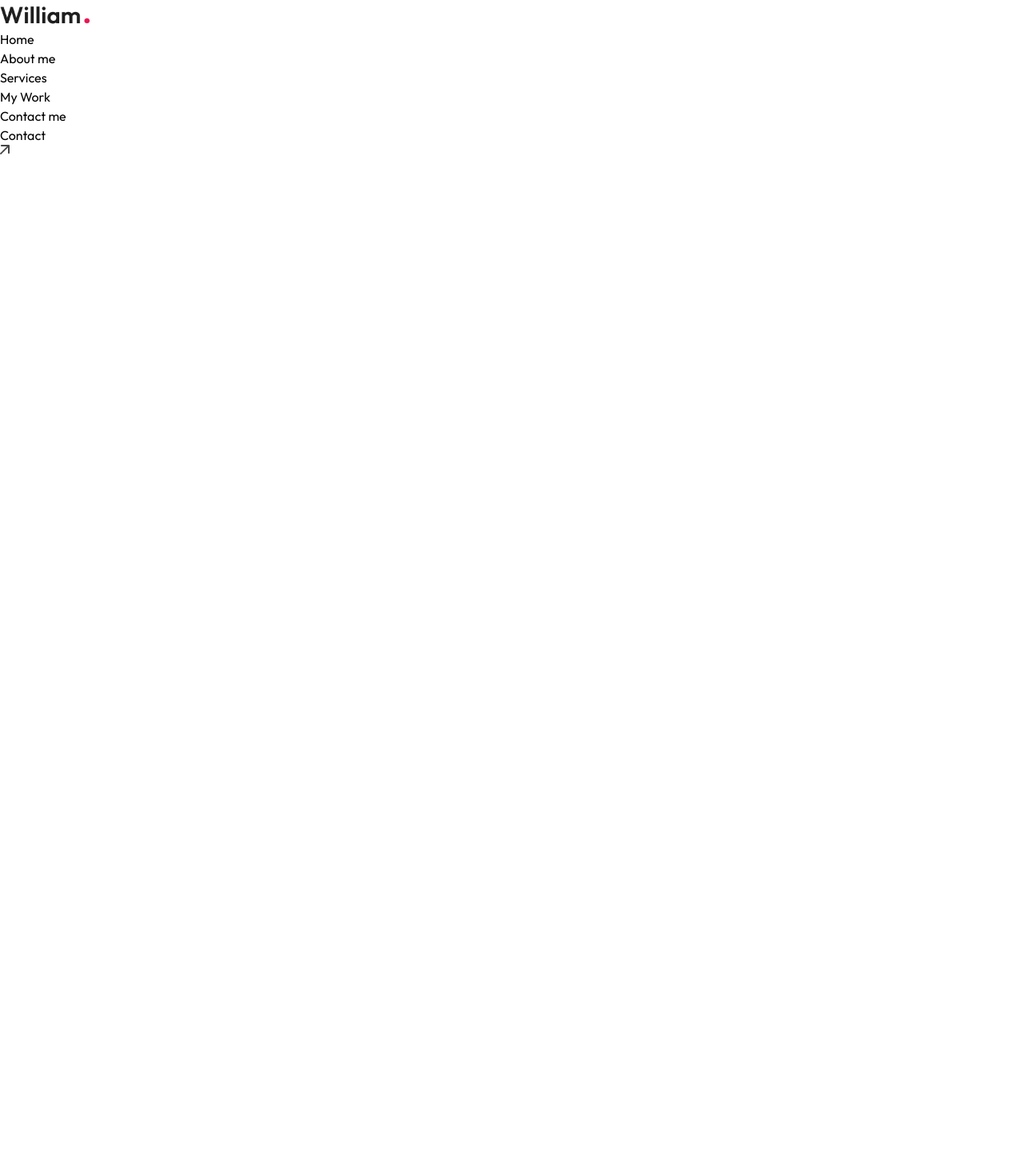
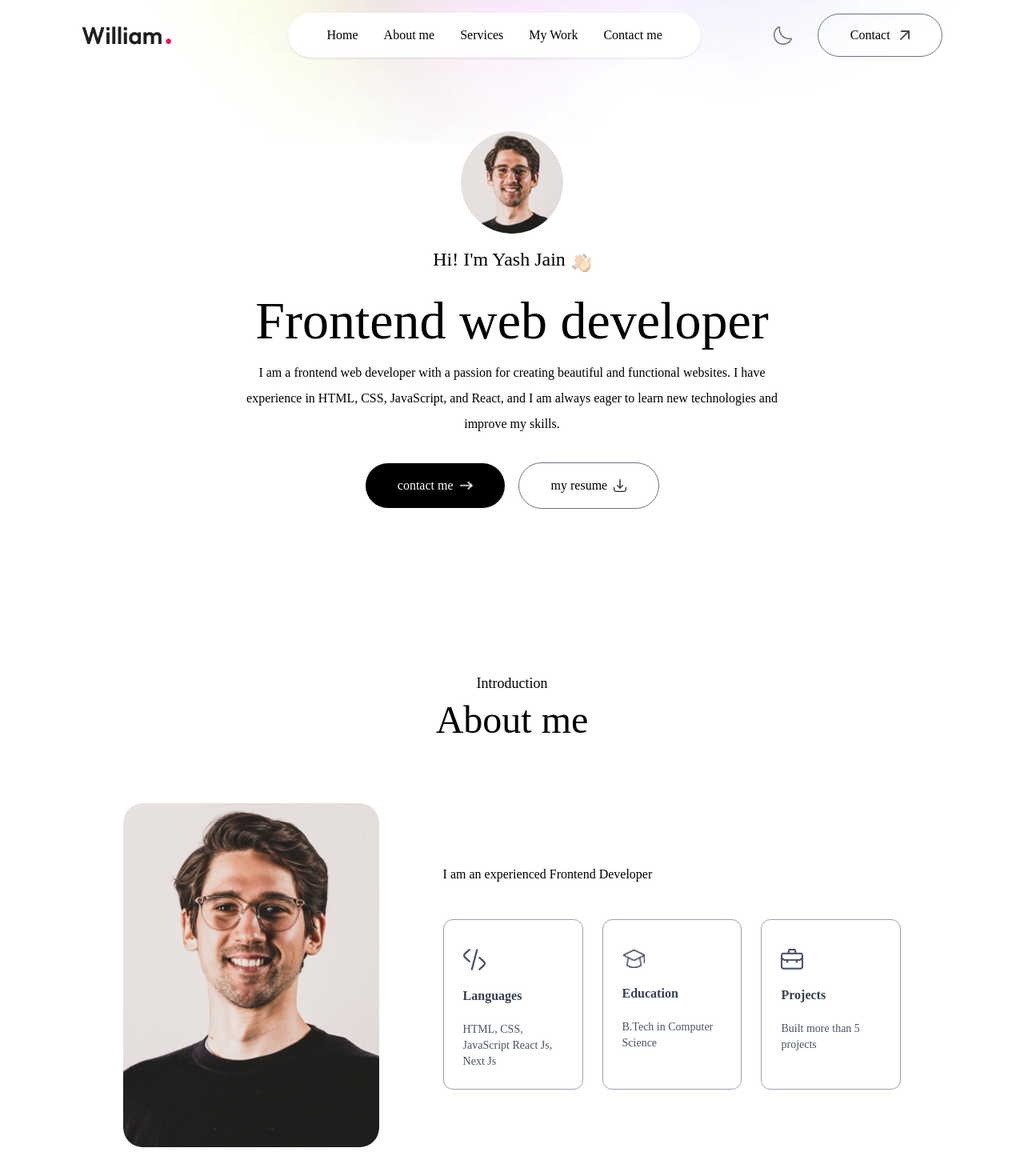
Before and after one commit to yashj29/Portfolio, a Next.js app: page / in a window 1280 px wide. Shown: the top 1470 px of the page at 80% size. Before the commit the page ends 800 px from the top, so only its background shows below. Built offline with nearby package versions, Linux system fonts and the light colour scheme; a web font is replaced by a local one.

Commit message:
Navbar and Header Completed

```diff
--- a/app/globals.css
+++ b/app/globals.css
@@ -1,5 +1,5 @@
 @import "tailwindcss";
 
 *{
-  font-family: Outfit;
+  font-family: Ovo sans-serif;
 }
--- a/app/layout.js
+++ b/app/layout.js
@@ -18,9 +18,9 @@ export const metadata = {
 
 export default function RootLayout({ children }) {
   return (
-    <html lang="en">
+    <html lang="en" className="scroll-smooth">
       <body
-        className={`${outfit.className} ${ovo.className} antialiased`}
+        className={`${outfit.className} ${ovo.className} antialiased leading-8 overflow-x-hidden`}
       >
         {children}
       </body>
--- a/app/page.js
+++ b/app/page.js
@@ -1,10 +1,14 @@
 'use client'
+import About from "@/components/About";
+import Header from "@/components/Header";
 import Navbar from "@/components/Navbar";
 
 export default function Home() {
   return (
     <>
     <Navbar />
+    <Header />
+    <About />
     </>
   );
 }
--- /dev/null
+++ b/components/About.jsx
@@ -0,0 +1,34 @@
+import { assets, infoList } from '@/assests/assets'
+import Image from 'next/image'
+import React from 'react'
+
+const About = () => {
+  return (
+    <div id='about' className='w-full px-[12%] py-10 scroll-mt-20'>
+      <h4 className='text-center mb-2 text-lg font-Ovo'>Introduction</h4>
+      <h2 className='text-center text-5xl font-Ovo'>About me</h2>
+
+      <div className='flex w-full flex-col lg:flex-row items-center gap-20 my-20'>
+        <div className='w-64 sm:w-80 rounded-3xl max-w-none'>
+            <Image src={assets.user_image} alt='user' className='w-full rounded-3xl'/>
+        </div>
+        <div className='flex-1'>
+            <p className='mb-10 max-w-2xl font-Ovo'>I am an experienced Frontend Developer</p>
+
+            <ul className='grid grid-cols-1 sm:grid-cols-3 gap-6 max-w-2xl'>
+                {infoList.map(({icon, iconDark, title, description}, index)=>(
+                    <li className='border-[0.5px] border-gray-400 rounded-xl p-6 cursor-pointer' key={index}>
+                        <Image src={icon} alt={title} className='w-7 mt-3' />
+                        <h3 className='my-4 font-semibold text-gray-700'>{title}</h3>
+                        <p className='text-gray-600 text-sm'>{description}</p>
+
+                    </li>
+                ))}
+            </ul>
+        </div>
+      </div>
+    </div>
+  )
+}
+
+export default About
--- /dev/null
+++ b/components/Header.jsx
@@ -0,0 +1,33 @@
+import { assets } from '@/assests/assets'
+import Image from 'next/image'
+import React from 'react'
+
+const Header = () => {
+    return (
+        <div className='w-11/12 max-w-3xl text-center mx-auto h-screen flex flex-col items-center justify-center gap-4'>
+            <div>
+                <Image src={assets.profile_img} alt='' className='rounded-full w-32' />
+            </div>
+            <h3 className='flex items-end gap-2 text-xl md:text-2xl mb-3 font-Ovo'>
+                Hi! I'm Yash Jain <Image src={assets.hand_icon} alt='' className='w-6' />
+            </h3>
+
+            <h1 className='text-3xl sm:text-6xl lg:text-[66px] font-Ovo'>
+                Frontend web developer
+            </h1>
+            <p className='max-w-2xl mx-auto font-Ovo'>
+                I am a frontend web developer with a passion for creating beautiful and functional websites. I have experience in HTML, CSS, JavaScript, and React, and I am always eager to learn new technologies and improve my skills.
+            </p>
+            <div className='flex flex-col sm:flex-row items-center gap-4 mt-4'>
+                <a href="#contact"
+                className='px-10 py-3 border border-white rounded-full bg-black text-white flex items-center gap-2'>
+                    contact me <Image src={assets.right_arrow_white} alt='' className='w-4' /></a>
+                <a href="/sample-resume.pdf" download
+                className='px-10 py-3 border rounded-full border-gray-500 flex items-center gap-2'>
+                    my resume <Image src={assets.download_icon} alt='' className='w-4' /></a>
+            </div>
+        </div>
+    )
+}
+
+export default Header
--- a/components/Navbar.jsx
+++ b/components/Navbar.jsx
@@ -1,15 +1,28 @@
 import { assets } from '@/assests/assets'
 import Image from 'next/image'
-import React from 'react'
+import React, { useRef } from 'react'
 
 const Navbar = () => {
+
+  const sideMenuRef = useRef();
+
+  const openMenu = () => {
+    sideMenuRef.current.style.transform = 'translateX(-16rem)'
+  }
+  const closeMenu = () => {
+    sideMenuRef.current.style.transform = 'translateX(16rem)'
+  }
+
   return (
     <>
-    <nav>
-        <a href="">
-            <Image src={assets.logo} className='w-28 cursor-pointer mr-14'/>
+    <div className='fixed top-0 right-0 w-11/12 -z-10 translate-y-[-80%]'>
+      <Image src={assets.header_bg_color} alt='' className='w-full'/>
+    </div>
+    <nav className='w-full fixed px-5 lg:px-8 xl:px-[8%] py-4 flex items-center justify-between z-50'>
+        <a href="#top">
+            <Image src={assets.logo} alt="" className='w-28 cursor-pointer mr-14'/>
         </a>
-        <ul>
+        <ul className='hidden md:flex items-center gap-6 lg:gap-8 rounded-full px-12 py-3 bg-white shadow-sm bg-opacity-50'>
             <li><a href="#top">Home</a></li>
             <li><a href="#about">About me</a></li>
             <li><a href="#services">Services</a></li>
@@ -17,9 +30,28 @@ const Navbar = () => {
             <li><a href="#contact">Contact me</a></li>
         </ul>
 
-        <div>
-            <a href="#contact">Contact <Image src={assets.arrow_icon} className='w-3'/> </a>
+        <div className='flex items-center gap-4'>
+            <button>
+              <Image src={assets.moon_icon} alt='' className='w-6' />
+            </button>
+            <a href="#contact" className='hidden lg:flex items-center gap-3 px-10 py-2.5 border border-gray-500 rounded-full ml-4'>Contact <Image src={assets.arrow_icon} alt="" className='w-3'/> </a>
+            <button className='block md:hidden ml-3' onClick={openMenu}>
+              <Image src={assets.menu_black} alt='' className='w-6' />
+            </button>
         </div>
+
+        {/* -- ------ Mobile Menu ------ -- */}
+
+        <ul ref={sideMenuRef} className='flex md:hidden flex-col gap-4  py-20 px-10 fixed -right-64 top-0 bottom-0 w-64 z-50 h-screen bg-rose-50 transition duration-500'>
+          <div className='absolute right-6 top-6' onClick={closeMenu}>
+            <Image src={assets.close_black} alt='' className='w-5 cursor-pointer' />
+          </div>
+            <li><a onClick={closeMenu} href="#top">Home</a></li>
+            <li><a onClick={closeMenu} href="#about">About me</a></li>
+            <li><a onClick={closeMenu} href="#services">Services</a></li>
+            <li><a onClick={closeMenu} href="#work">My Work</a></li>
+            <li><a onClick={closeMenu} href="#contact">Contact me</a></li>
+        </ul>
     </nav>
 
     </>
```
Also changed, not shown: package.json (+6 -4 lines), 1 other file (tests, documents, lock files or other folders).
